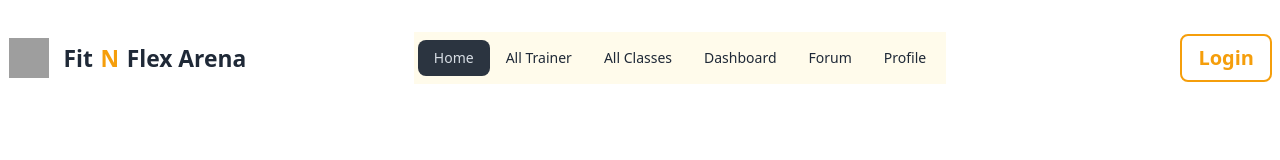
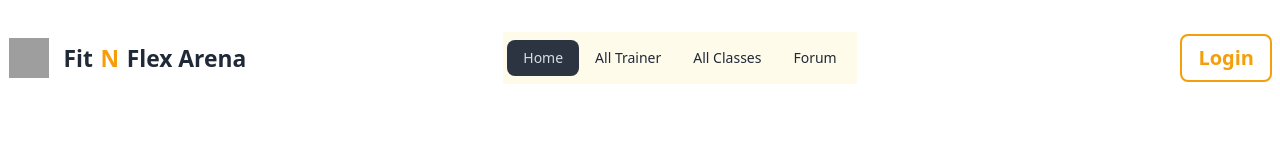
Before and after one commit to Md-Firoz-Mahmud-Nur/0163-Fit-N-Flex-Arena-client-assignment-12-module-72, a React (Vite) app: page / in a window 1280 px wide. Shown: the top 160 px of the page. Built offline with nearby package versions, Linux system fonts and the light colour scheme; no server answers; grey boxes are pictures that could not be loaded.

Commit message:
conditional navLink done

```diff
--- a/src/Navbar.jsx
+++ b/src/Navbar.jsx
@@ -30,15 +30,23 @@ const Navbar = () => {
       <li>
         <NavLink to="/allClasses">All Classes</NavLink>
       </li>
-      <li>
-        <NavLink to="/dashboard">Dashboard</NavLink>
-      </li>
+      {!user ? (
+        <></>
+      ) : (
+        <li>
+          <NavLink to="/dashboard">Dashboard</NavLink>
+        </li>
+      )}
       <li>
         <NavLink to="/forum">Forum</NavLink>
       </li>
-      <li>
-        <NavLink to="/Profile">Profile</NavLink>
-      </li>
+      {user ? (
+        <li>
+          <NavLink to="/userProfile">User Profile</NavLink>
+        </li>
+      ) : (
+        <></>
+      )}
     </>
   );
   return (
```
